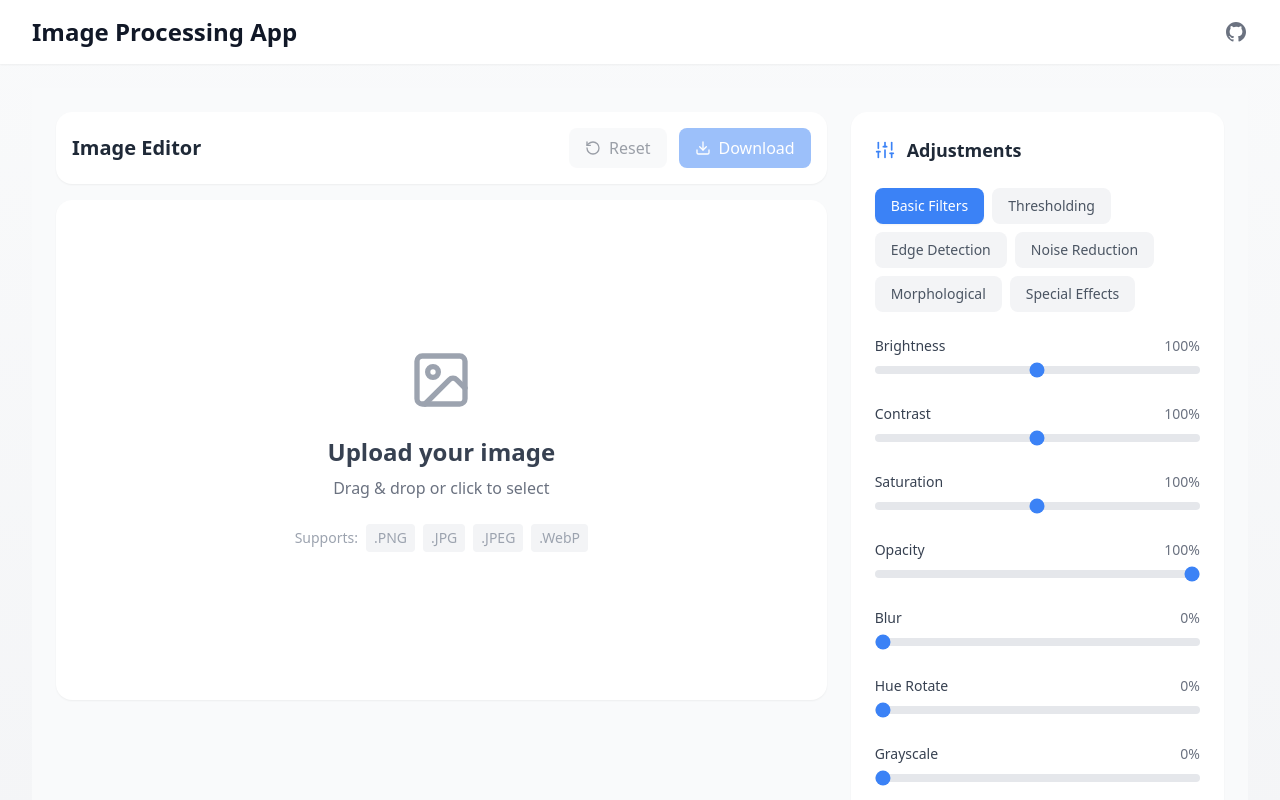
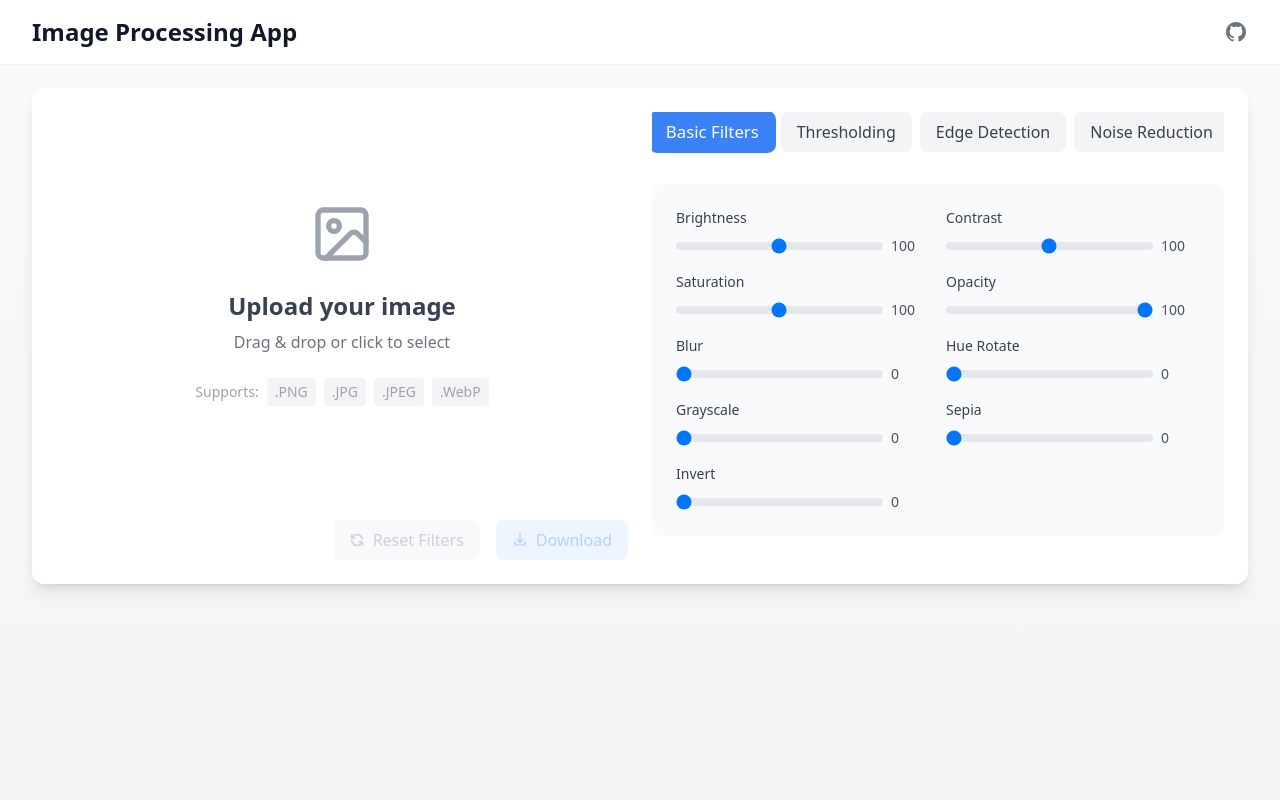
Before and after one commit to lord-rudra0/Image-processing-Web, a React (Vite) app: page / in a window 1280 px wide. Shown: the top 800 px of the page. Built offline with nearby package versions, Linux system fonts and the light colour scheme.

Commit message:
structure fixed

```diff
--- a/src/components/ImageEditor.jsx
+++ b/src/components/ImageEditor.jsx
@@ -1,9 +1,44 @@
 import React, { useState, useCallback } from 'react';
 import ImageDropzone from './ImageDropzone';
-import FilterPanel from './panels/FilterPanel';
-import ToolbarPanel from './panels/ToolbarPanel';
+import { Slider, Select, Button } from './ui'; // This should now work
 import { filterInfo } from '../constants/filterInfo';
-import { Download, RotateCcw } from 'lucide-react';
+import FilterInfo from './ui/FilterInfo';
+
+const TabButton = ({ active, onClick, children }) => (
+  <button
+    onClick={onClick}
+    className={`
+      px-4 py-2 rounded-lg font-medium transition-all duration-200 ease-in-out
+      ${active
+        ? 'bg-blue-500 text-white shadow-md transform scale-105'
+        : 'bg-white text-gray-600 hover:bg-gray-50 hover:text-gray-900'}
+    `}
+  >
+    {children}
+  </button>
+);
+
+const ActionButton = ({ onClick, disabled, variant = 'primary', children }) => {
+  const variants = {
+    primary: 'bg-blue-500 hover:bg-blue-600 text-white',
+    danger: 'bg-red-500 hover:bg-red-600 text-white',
+    success: 'bg-green-500 hover:bg-green-600 text-white'
+  };
+
+  return (
+    <button
+      onClick={onClick}
+      disabled={disabled}
+      className={`
+        px-4 py-2 rounded-lg font-medium transition-all duration-200
+        ${variants[variant]}
+        ${disabled ? 'opacity-50 cursor-not-allowed' : 'hover:shadow-lg active:transform active:scale-95'}
+      `}
+    >
+      {children}
+    </button>
+  );
+};
 
 const ImageEditor = () => {
   const [image, setImage] = useState(null);
@@ -208,124 +243,180 @@ const ImageEditor = () => {
   };
 
   return (
-    <div className="min-h-screen bg-gray-50">
-      <div className="max-w-[1800px] mx-auto p-4 lg:p-6">
-        <div className="grid grid-cols-1 lg:grid-cols-12 gap-6">
-          {/* Main Content - Image Area */}
-          <div className="lg:col-span-8 space-y-4">
-            {/* Top Toolbar */}
-            <div className="bg-white rounded-2xl shadow-sm p-4 flex items-center justify-between">
-              <h2 className="text-xl font-semibold text-gray-800">
-                Image Editor
-              </h2>
-              <div className="flex gap-3">
+    <div className="bg-white rounded-xl shadow-lg overflow-hidden transition-all duration-300 hover:shadow-xl">
+      <div className="grid grid-cols-1 lg:grid-cols-2 gap-6 p-6">
+        {/* Image Preview Section */}
+        <div className="space-y-6">
+          {image ? (
+            <div className="relative group">
+              <img
+                src={image}
+                alt="Preview"
+                className="w-full h-auto rounded-lg shadow-md transition-transform duration-300 group-hover:scale-[1.02]"
+                style={{ filter: getCSSFilters() }}
+              />
+              <div className="absolute inset-0 bg-black bg-opacity-0 group-hover:bg-opacity-10 transition-all duration-300 rounded-lg" />
+            </div>
+          ) : (
+            <ImageDropzone
+              onImageUpload={handleImageUpload}
+              className="transform transition-all duration-300 hover:scale-[1.02]"
+            />
+          )}
+
+          {/* Action Buttons */}
+          <div className="flex gap-4 justify-end">
             <button
               onClick={resetFilters}
               disabled={!image}
-                  className="btn-secondary"
+              className={`
+                flex items-center px-4 py-2 rounded-lg font-medium
+                transition-all duration-300 transform
+                ${!image
+                  ? 'opacity-50 cursor-not-allowed bg-gray-100 text-gray-400'
+                  : 'bg-gray-100 text-gray-700 hover:bg-gray-200 hover:scale-105 active:scale-95'
+                }
+              `}
             >
-                  <RotateCcw className="w-4 h-4 mr-2" />
-                  Reset
+              <svg
+                className="w-4 h-4 mr-2 transition-transform duration-300 hover:rotate-180"
+                fill="none"
+                viewBox="0 0 24 24"
+                stroke="currentColor"
+              >
+                <path strokeLinecap="round" strokeLinejoin="round" strokeWidth={2} d="M4 4v5h.582m15.356 2A8.001 8.001 0 004.582 9m0 0H9m11 11v-5h-.581m0 0a8.003 8.003 0 01-15.357-2m15.357 2H15" />
+              </svg>
+              Reset Filters
             </button>
+
             <button
               onClick={handleDownload}
               disabled={!image}
-                  className="btn-primary"
+              className={`
+                flex items-center px-4 py-2 rounded-lg font-medium
+                transition-all duration-300 transform
+                ${!image
+                  ? 'opacity-50 cursor-not-allowed bg-blue-100 text-blue-400'
+                  : 'bg-blue-500 text-white hover:bg-blue-600 hover:scale-105 active:scale-95'
+                }
+              `}
             >
-                  <Download className="w-4 h-4 mr-2" />
+              <svg
+                className="w-4 h-4 mr-2 animate-bounce"
+                fill="none"
+                viewBox="0 0 24 24"
+                stroke="currentColor"
+              >
+                <path strokeLinecap="round" strokeLinejoin="round" strokeWidth={2} d="M4 16v1a3 3 0 003 3h10a3 3 0 003-3v-1m-4-4l-4 4m0 0l-4-4m4 4V4" />
+              </svg>
               Download
             </button>
           </div>
         </div>
 
-            {/* Image Canvas */}
-            <div className="bg-white rounded-2xl shadow-sm p-6 min-h-[500px] flex items-center justify-center">
-              {image ? (
-                <div className="relative w-full h-full group">
-                  <img
-                    src={image}
-                    alt="Preview"
-                    className="max-w-full max-h-[600px] mx-auto rounded-lg transition-transform duration-300 group-hover:scale-[1.01]"
-                    style={{ filter: getCSSFilters() }}
+        {/* Controls Section */}
+        <div className="space-y-6">
+          {/* Filter Categories */}
+          <div className="flex gap-2 overflow-x-auto pb-2 scrollbar-thin scrollbar-thumb-gray-300 scrollbar-track-gray-100">
+            {Object.keys(filterTabs).map((tab) => (
+              <button
+                key={tab}
+                onClick={() => setActiveTab(tab)}
+                className={`
+                  px-4 py-2 rounded-lg font-medium whitespace-nowrap
+                  transition-all duration-300 transform
+                  ${activeTab === tab
+                    ? 'bg-blue-500 text-white scale-105'
+                    : 'bg-gray-100 text-gray-700 hover:bg-gray-200 hover:scale-105'
+                  }
+                `}
+              >
+                {filterTabs[tab].title}
+              </button>
+            ))}
+          </div>
+
+          {/* Filter Controls */}
+          <div className="bg-gray-50 rounded-xl p-6 transition-all duration-300 hover:shadow-md">
+            {activeTab === 'basic' ? (
+              <div className="grid grid-cols-1 sm:grid-cols-2 gap-4">
+                {filterTabs.basic.controls.map(control => (
+                  <div key={control.name} className="space-y-2">
+                    <label className="block text-sm font-medium text-gray-700">
+                      {control.label}
+                    </label>
+                    <Slider
+                      min={control.min}
+                      max={control.max}
+                      value={filterValues[control.name]}
+                      onChange={(value) => handleSliderChange(control.name, value)}
                     />
-                  <div className="absolute inset-0 bg-black/0 group-hover:bg-black/5 transition-colors duration-300 rounded-lg" />
+                  </div>
+                ))}
               </div>
             ) : (
-                <ImageDropzone onImageUpload={handleImageUpload} />
+              <div className="flex flex-wrap gap-2">
+                {filterTabs[activeTab].buttons.map(button => (
+                  <FilterButton
+                    key={button.name}
+                    onClick={() => {
+                      handleFilterClick(button.name);
+                      applyFilter(activeTab, button.params);
+                    }}
+                    disabled={loading}
+                    filter={button.name}
+                  >
+                    {button.label}
+                  </FilterButton>
+                ))}
+              </div>
             )}
           </div>
-          </div>
 
-          {/* Sidebar - Controls */}
-          <div className="lg:col-span-4 space-y-4">
-            {/* Filter Controls */}
-            <FilterPanel
-              activeTab={activeTab}
-              setActiveTab={setActiveTab}
-              filterValues={filterValues}
-              handleSliderChange={handleSliderChange}
-              filterTabs={filterTabs}
-            />
-
-            {/* Selected Filter Info */}
+          {/* Filter Information */}
           {selectedFilter && filterInfo[selectedFilter] && (
-              <div className="bg-white rounded-2xl shadow-sm p-6 space-y-4 animate-fadeIn">
-                <div className="flex items-center justify-between">
-                  <h3 className="text-lg font-semibold text-gray-900">
+            <div className="bg-gray-50 rounded-xl p-6 transition-all duration-300 hover:shadow-md animate-fadeIn">
+              <h3 className="text-lg font-semibold text-gray-900 mb-3">
                 {filterInfo[selectedFilter].title}
               </h3>
-                  <span className="px-3 py-1 bg-blue-50 text-blue-600 text-sm rounded-full">
-                    {activeTab}
-                  </span>
-                </div>
-
-                <p className="text-gray-600 leading-relaxed">
+              <p className="text-gray-600 mb-4 leading-relaxed">
                 {filterInfo[selectedFilter].description}
               </p>
-
               {filterInfo[selectedFilter].usage && (
-                  <div className="bg-gray-50 rounded-xl p-4">
-                    <h4 className="text-sm font-semibold text-gray-700 mb-2">
-                      How to use
-                    </h4>
-                    <p className="text-gray-600 text-sm leading-relaxed">
+                <div className="mb-4">
+                  <h4 className="text-sm font-semibold text-gray-700 mb-2">Usage:</h4>
+                  <p className="text-gray-600 leading-relaxed">
                     {filterInfo[selectedFilter].usage}
                   </p>
                 </div>
               )}
-
               {filterInfo[selectedFilter].parameters && (
-                  <div className="space-y-3">
-                    <h4 className="text-sm font-semibold text-gray-700">
-                      Parameters
-                    </h4>
-                    <div className="grid gap-2">
+                <div>
+                  <h4 className="text-sm font-semibold text-gray-700 mb-2">Parameters:</h4>
+                  <ul className="space-y-2">
                     {Object.entries(filterInfo[selectedFilter].parameters).map(([key, value]) => (
-                        <div
+                      <li
                         key={key}
-                          className="flex items-center justify-between bg-gray-50 rounded-lg p-3 hover:bg-gray-100 transition-colors duration-200"
+                        className="flex items-center text-gray-600 bg-white rounded-lg p-3 transition-all duration-300 hover:shadow-sm"
                       >
-                          <span className="text-sm font-medium text-gray-700">{key}</span>
-                          <span className="text-sm text-gray-500">{value}</span>
-                        </div>
+                        <span className="font-medium mr-2">{key}:</span>
+                        <span>{value}</span>
+                      </li>
                     ))}
-                    </div>
+                  </ul>
                 </div>
               )}
             </div>
           )}
         </div>
       </div>
-      </div>
 
       {/* Loading Overlay */}
       {loading && (
-        <div className="fixed inset-0 bg-white/80 backdrop-blur-sm flex items-center justify-center z-50">
+        <div className="absolute inset-0 bg-white bg-opacity-75 flex items-center justify-center backdrop-blur-sm transition-all duration-300">
           <div className="flex flex-col items-center">
-            <div className="w-16 h-16 border-4 border-blue-100 border-t-blue-500 rounded-full animate-spin" />
-            <p className="mt-4 text-blue-500 font-medium animate-pulse">
-              Processing your image...
-            </p>
+            <div className="animate-spin rounded-full h-12 w-12 border-b-2 border-blue-500 mb-4"></div>
+            <p className="text-blue-500 font-medium animate-pulse">Processing...</p>
           </div>
         </div>
       )}
--- /dev/null
+++ b/src/components/panels/ToolbarPanel.jsx
@@ -0,0 +1,32 @@
+import React from 'react';
+import { Download, RotateCcw } from 'lucide-react';
+
+const ToolbarPanel = ({ onReset, onDownload, hasImage }) => {
+  return (
+    <div className="bg-white rounded-2xl shadow-sm p-4 flex items-center justify-between">
+      <h2 className="text-xl font-semibold text-gray-800">
+        Image Editor
+      </h2>
+      <div className="flex gap-3">
+        <button
+          onClick={onReset}
+          disabled={!hasImage}
+          className="btn-secondary"
+        >
+          <RotateCcw className="w-4 h-4 mr-2" />
+          Reset
+        </button>
+        <button
+          onClick={onDownload}
+          disabled={!hasImage}
+          className="btn-primary"
+        >
+          <Download className="w-4 h-4 mr-2" />
+          Download
+        </button>
+      </div>
+    </div>
+  );
+};
+
+export default ToolbarPanel;
--- a/src/index.css
+++ b/src/index.css
@@ -21,30 +21,3 @@
 ::-webkit-scrollbar-thumb:hover {
   background: #a8a8a8;
 }
-
-@layer components {
-  .btn-primary {
-    @apply flex items-center px-4 py-2 bg-blue-500 text-white rounded-lg font-medium
-    transition-all duration-200 hover:bg-blue-600 active:scale-95
-    disabled:opacity-50 disabled:cursor-not-allowed disabled:hover:bg-blue-500;
-  }
-
-  .btn-secondary {
-    @apply flex items-center px-4 py-2 bg-gray-100 text-gray-700 rounded-lg font-medium
-    transition-all duration-200 hover:bg-gray-200 active:scale-95
-    disabled:opacity-50 disabled:cursor-not-allowed disabled:hover:bg-gray-100;
-  }
-
-  /* Custom scrollbar */
-  ::-webkit-scrollbar {
-    @apply w-1.5 h-1.5;
-  }
-
-  ::-webkit-scrollbar-track {
-    @apply bg-gray-100 rounded-full;
-  }
-
-  ::-webkit-scrollbar-thumb {
-    @apply bg-gray-300 rounded-full hover:bg-gray-400 transition-colors;
-  }
-}
```
Also changed, not shown: tailwind.config.js (+8 -7 lines). Lines whose indentation alone changed are shown as unchanged.
